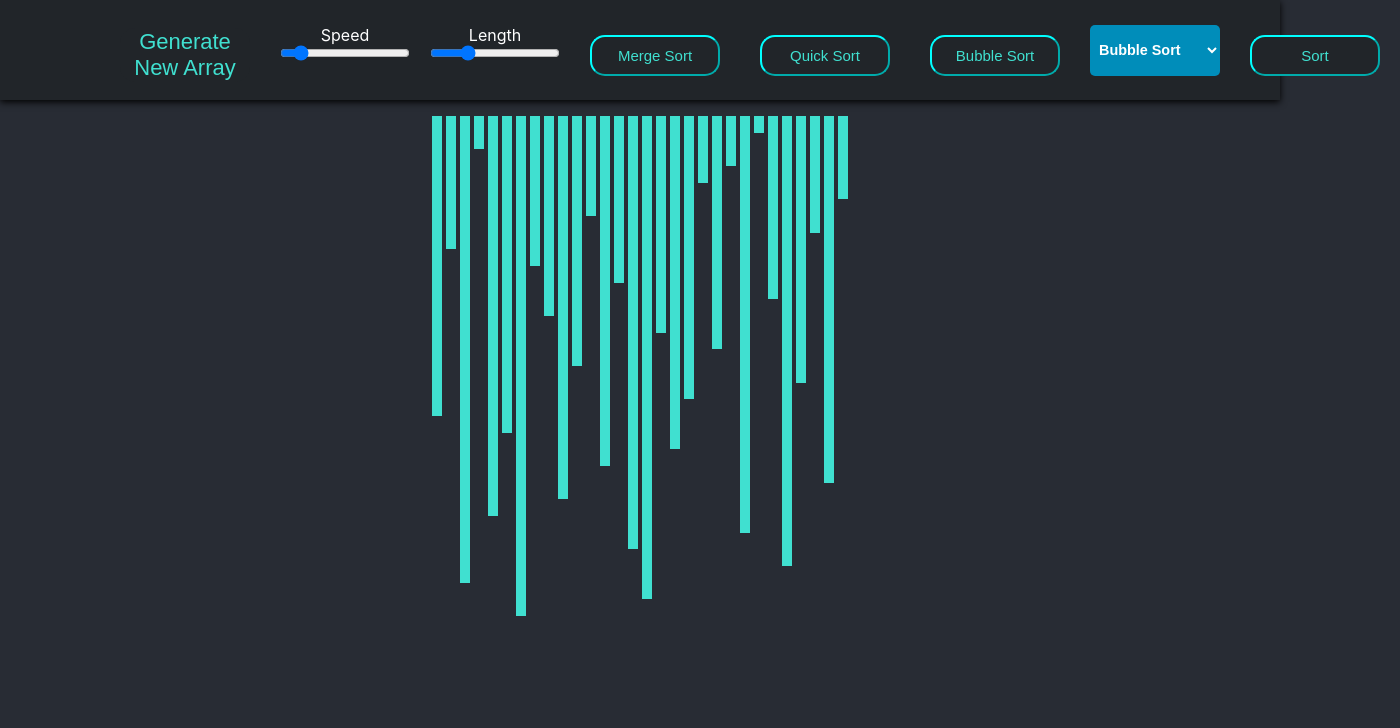
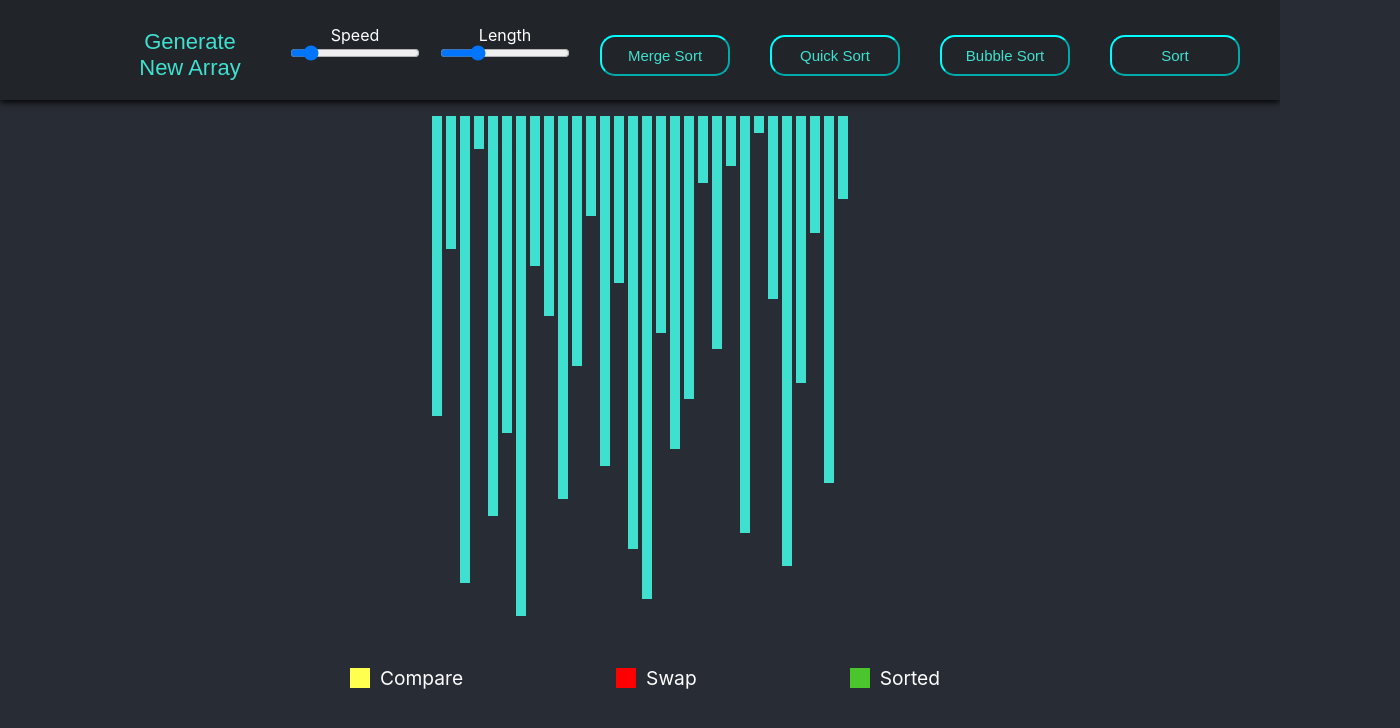
Before and after one commit to SH7072/Sorting-Algorithm-Visualizer, a React (Create React App) app: page / in a window 1280 px wide. Shown: the top 728 px of the page, 1400 px wide, since content can reach past the window. Built offline with nearby package versions, Linux system fonts and the light colour scheme.

Commit message:
merge sort

```diff
--- a/src/Algorithm/mergeSort.js
+++ b/src/Algorithm/mergeSort.js
@@ -1,67 +1,59 @@
-let sortedarr = [];
+let sortedarr = []
 
-const merge = (duplicatearr, low, mid, high) => {
-    let i = low;
-    let j = mid + 1;
+const merge = (dupbars, low, mid, high) => {
+    let i = low, j = mid + 1
 
-    const temp = [];
+    const arr = []
 
-    while ((i <= mid) && (j <= high)) {
-
-        sortedarr.push([i, j, null, null]);
-
-        if (duplicatearr[i] <= duplicatearr[j]) {
-            temp.push(duplicatearr[i]);
-            i++;
-        }
-        else {
-            temp.push(duplicatearr[j]);
-            j++;
+    while((i <= mid) && (j <= high)){
+        sortedarr.push([i, j, null, null])      // Compare i th and j th element
+        if(dupbars[i] <= dupbars[j]){
+            arr.push(dupbars[i++])
+        } else {
+            arr.push(dupbars[j++])
         }
     }
 
-    while (i <= mid) {
-
-        sortedarr.push([i, null, null, null]);
-        temp.push(duplicatearr[i]);
-        i++;
+    while(i <= mid){
+        sortedarr.push([i, null, null, null])
+        arr.push(dupbars[i++])
     }
 
-    while (j <= high) {
-        sortedarr.push([j, null, null, null]);
-        temp.push(duplicatearr[j]);
-        j++;
+    while(j <= high){
+        sortedarr.push([null, j, null, null])
+        arr.push(dupbars[j++])
     }
 
-    for (let k = low; k <= high; k++) {
-        duplicatearr[k] = temp[k - low];
-        sortedarr.push([k, null, null, null]);
+    for(i=low;i<=high;i++){
+        dupbars[i] = arr[i - low]
+        sortedarr.push([i, null, dupbars.slice(), null])
     }
 
 }
 
+const mergeSortHelper = (dupbars, low, high) => {
+    if(low >= high)
+        return
 
-const mergeSortHelper = (duplicatearr, low, high) => {
-    if (low >= high) {
-        return;
-    }
-    const mid = Math.floor((low + high) / 2);
-    mergeSortHelper(duplicatearr, low, mid);
-    mergeSortHelper(duplicatearr, mid + 1, high);
-    merge(duplicatearr, low, mid, high);
+    const mid = Math.floor((low + high) / 2)
+
+    mergeSortHelper(dupbars, low, mid)
+    mergeSortHelper(dupbars, mid + 1, high)
+
+    merge(dupbars, low, mid, high)
 }
 
+const mergeSort = (bars) => {
+    sortedarr = []
+    const dupbars = bars.slice()
 
+    mergeSortHelper(dupbars, 0, dupbars.length - 1)
 
-const mergeSort = (bars) => {
-    sortedarr = [];
-    const duplicatearr = bars.slice();
-    mergeSortHelper(duplicatearr, 0, duplicatearr.length - 1);
+    for(let i=0;i<dupbars.length;i++){
+        sortedarr.push([null, null, null, i])
+    }
 
-    for (let i = 0; i < duplicatearr.length; i++) {
-        sortedarr.push([ null, null, null,i]);
-    }
-    return sortedarr;
+    return sortedarr
 }
 
-export default mergeSort;
+export default mergeSort
--- a/src/Algorithm/quickSort.js
+++ b/src/Algorithm/quickSort.js
@@ -1,27 +1,30 @@
-let sortedarr = [];
+let sortedarr = []
 
 const swap = (arr, i, j) => {
-    let temp = arr[i];
-    arr[i] = arr[j];
-    arr[j] = temp;
+    const temp = arr[i]
+    arr[i] = arr[j]
+    arr[j] = temp
 }
-const partition = (duplicatearr, low, high) => {
-    const pivot = 1;
-    let j = 1;
-    for (let i = low + 1; i <= high; i++) {
-        sortedarr.push([i, pivot, null, null]);
-        if (duplicatearr[i] < duplicatearr[pivot]) {
-            j++;
-            swap(duplicatearr, i, j);
-            sortedarr.push([i, j, duplicatearr.slice(), null]);
+
+const partition = (dupbars, low, high) => {
+    const pivot = low
+    let j = low
+
+    for(let i = low + 1;i<=high;i++){
+        sortedarr.push([i, pivot, null, null])
+        if(dupbars[i] < dupbars[pivot]){
+            j += 1
+            swap(dupbars, i, j)
+            sortedarr.push([i, j, dupbars.slice(), null])
         }
     }
 
-    swap(duplicatearr, pivot, j);
-    sortedarr.push([pivot, j, duplicatearr.slice(), null]);
-    sortedarr.push([null, null, null, j]);
-    return j;
+    swap(dupbars, pivot, j)
+    sortedarr.push([pivot, j, dupbars.slice(), null])
+    sortedarr.push([null, null, null, j])
+    return j
 }
+
 
 const quickSortHelper = (dupbars, low, high) => {
     if(low >= high) {
@@ -34,21 +37,21 @@ const quickSortHelper = (dupbars, low, high) => {
     swap(dupbars, low, pivot)
     sortedarr.push([low, pivot, dupbars.slice(), null])
 
-    const m = partition(dupbars, low, high)
+    const mid = partition(dupbars, low, high)
 
-    quickSortHelper(dupbars, low, m - 1)
-    quickSortHelper(dupbars, m + 1, high)
+    quickSortHelper(dupbars, low, mid - 1)
+    quickSortHelper(dupbars, mid + 1, high)
 
     return
 }
 
-const quickSort = (bars) => {
-    const dupbars = bars.slice() // Copying blocks array
+const quickSort = (blocks) => {
+    const dupbars = blocks.slice() // Copying blocks array
     sortedarr = []
 
     quickSortHelper(dupbars, 0, dupbars.length - 1)
 
-    return sortedarr;
+    return sortedarr
 }
 
-export default quickSort;
+export default quickSort
--- a/src/App.js
+++ b/src/App.js
@@ -3,7 +3,7 @@ import './App.css';
 
 import Navbar from './components/Navbar/Navbar.js';
 import Bars from './components/Bars/Bars.js';
-import vis from './components/Visualizer/vis.js';
+import Visualizer from './components/Visualizer/Visualizer';
 
 import bubbleSort from './Algorithm/bubbleSort.js';
 import mergeSort from './Algorithm/mergeSort.js';
@@ -29,7 +29,7 @@ function App() {
   }
 
   // States
-  const [algo, setAlgo] = useState('bubbleSort')
+  const [algo, setAlgo] = useState('quickSort')
   const [len, setLength] = useState(30)
   const [bars, setBars] = useState([])
   const [sorting, setSorting] = useState(false)
@@ -126,7 +126,7 @@ function App() {
         sorted={sortedIndex}
       />
 
-      <vis algo={algo} />
+      <Visualizer algo={algo} />
     </div>
   );
 }
--- a/src/components/Navbar/Navbar.js
+++ b/src/components/Navbar/Navbar.js
@@ -24,11 +24,7 @@ const Navbar = ({ handleLength, handleSpeed, handleAlgo, generateRandomArray, ha
                     <button className='btn' value={algo='quickSort'} onClick={handleAlgo} disabled={sorting}>Quick Sort</button>
                     <button className='btn' value={algo='bubbleSort'} onClick={handleAlgo} disabled={sorting}>Bubble Sort</button>
 
-                    <select onChange={handleAlgo} disabled={sorting} value={algo}>
-                        <option value='bubbleSort'>Bubble Sort</option>
-                        <option value='mergeSort'>Merge Sort</option>
-                        <option value='quickSort'>Quick Sort</option>
-                    </select>
+
                 </div>
 
                 <div>
--- a/src/components/Visualizer/vis.js
+++ b/src/components/Visualizer/Visualizer.js
@@ -1,5 +1,5 @@
 import React from "react";
-import "./vis.css";
+import "./Visualizer.css";
 
 const vis = ({algo}) => {
     return (
```
Also changed, not shown: src/components/Visualizer/Visualizer.css (renamed from src/components/Visualizer/vis.css).
